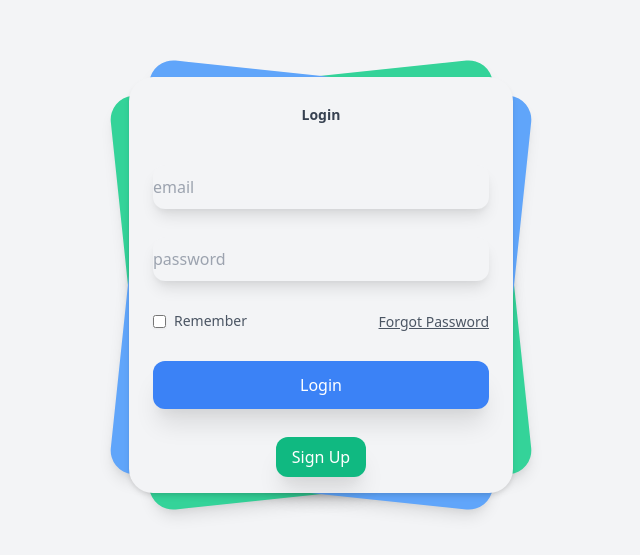
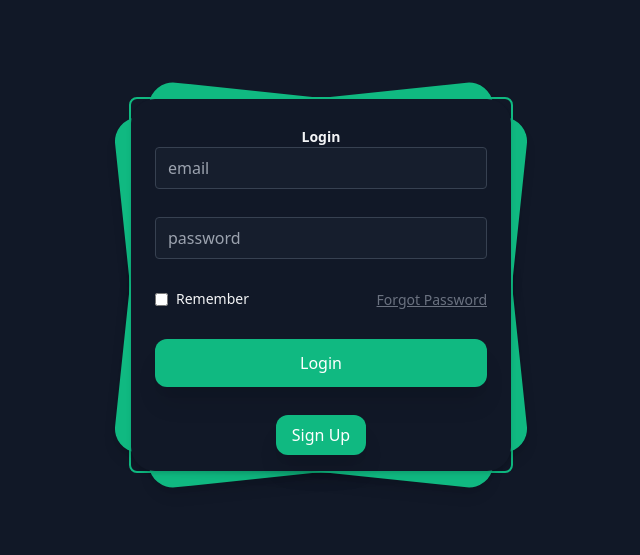
Before and after one commit to niranjangirhe/NGCommonFund, a plain HTML site: page login.html in a window 1280 px wide. Shown: the part 115-670 px from the top of the page, without its empty margins (319-959 px from the left). Drawn offline with nearby package versions, Linux system fonts and the light colour scheme.

Commit message:
forms updated

```diff
--- a/login.html
+++ b/login.html
@@ -11,53 +11,51 @@
     <!-- component -->
 <!-- This is an example component -->
  <div class="font-sans">
-    <div class="relative min-h-screen flex flex-col sm:justify-center items-center bg-gray-100 ">
-        <div class="relative sm:max-w-sm w-full">
-            <div class="card bg-green-400 shadow-lg  w-full h-full rounded-3xl absolute  transform -rotate-6"></div>
-            <div class="card bg-blue-400 shadow-lg  w-full h-full rounded-3xl absolute  transform rotate-6"></div>
-            <div class="relative w-full rounded-3xl  px-6 py-4 bg-gray-100 shadow-md">
-                <label for="" class="block mt-3 text-sm text-gray-700 text-center font-semibold">
+    <div class="relative min-h-screen flex flex-col sm:justify-center items-center bg-gray-900 ">
+        <div class="relative sm:max-w-sm rounded-lg border-2 border-green-500 w-full">
+            <div class="card bg-green-500 shadow-lg w-full h-full rounded-3xl absolute  transform -rotate-6"></div>
+            <div class="card bg-green-500 shadow-lg w-full h-full rounded-3xl absolute  transform rotate-6"></div>
+            <div class="relative w-full rounded-3xl  px-6 py-4 bg-gray-900 shadow-md">
+                <label for="" class="block mt-3 text-sm text-gray-100 text-center font-semibold">
                     Login
                 </label>
-                <form method="#" action="#" class="mt-10">
                     <div>
-                        <input id="email" type="email" placeholder="email" class="mt-1 block w-full border-none bg-gray-100 h-11 rounded-xl shadow-lg hover:bg-blue-100 focus:bg-blue-100 focus:ring-0">
+                        <input id="email" type="email" placeholder="email" class="w-full bg-gray-800 bg-opacity-40  rounded border border-gray-700 focus:border-indigo-500 focus:ring-2 focus:ring-indigo-900 focus:bg-transparent text-base outline-none text-gray-100 py-1 px-3 leading-8 transition-colors duration-200 ease-in-out">
                     </div>
 
                     <div class="mt-7">
-                        <input id="password" type="password" placeholder="password" class="mt-1 block w-full border-none bg-gray-100 h-11 rounded-xl shadow-lg hover:bg-blue-100 focus:bg-blue-100 focus:ring-0">
+                        <input id="password" type="password" placeholder="password" class="w-full bg-gray-800 bg-opacity-40  rounded border border-gray-700 focus:border-indigo-500 focus:ring-2 focus:ring-indigo-900 focus:bg-transparent text-base outline-none text-gray-100 py-1 px-3 leading-8 transition-colors duration-200 ease-in-out">
                     </div>
 
                     <div class="mt-7 flex">
                         <label for="remember_me" class="inline-flex items-center w-full cursor-pointer">
                             <input id="remember_me" type="checkbox" class="rounded border-gray-300 text-indigo-600 shadow-sm focus:border-indigo-300 focus:ring focus:ring-indigo-200 focus:ring-opacity-50" name="remember">
-                            <span class="ml-2 text-sm text-gray-600">
+                            <span class="ml-2 text-sm text-gray-100">
                                 Remember
                             </span>
                         </label>
 
                        <div class="w-full text-right">
-                            <a class="underline text-sm text-gray-600 hover:text-gray-900" href="#">
+                            <a class="underline text-sm text-gray-500 hover:text-gray-100" href="#">
                                 Forgot Password
                             </a>
                        </div>
                     </div>
 
                     <div class="mt-7">
-                        <button class="bg-blue-500 w-full py-3 rounded-xl text-white shadow-xl hover:shadow-inner focus:outline-none transition duration-500 ease-in-out  transform hover:-translate-x hover:scale-105" onclick="login()">
+                        <button class="bg-green-500 w-full py-3 rounded-xl text-white shadow-xl hover:shadow-inner focus:outline-none transition duration-500 ease-in-out  transform hover:-translate-x hover:scale-105" onclick="login()">
                             Login
                         </button>
                     </div>
 
                     <div class="flex mt-7 justify-center w-full">
 
-                        <button class="bg-green-500 border-none px-4 py-2 rounded-xl cursor-pointer text-white shadow-xl hover:shadow-inner transition duration-500 ease-in-out  transform hover:-translate-x hover:scale-105">
+                        <button class="bg-green-500 border-none px-4 py-2 rounded-xl cursor-pointer text-white shadow-xl hover:shadow-inner transition duration-500 ease-in-out  transform hover:-translate-x hover:scale-105" onclick="window.location.href='signup.html'">
 
                             Sign Up
                         </button>
                     </div>
 
-                </form>
             </div>
         </div>
     </div>
```
Also changed, not shown: signup.html (+1 -2 lines).
